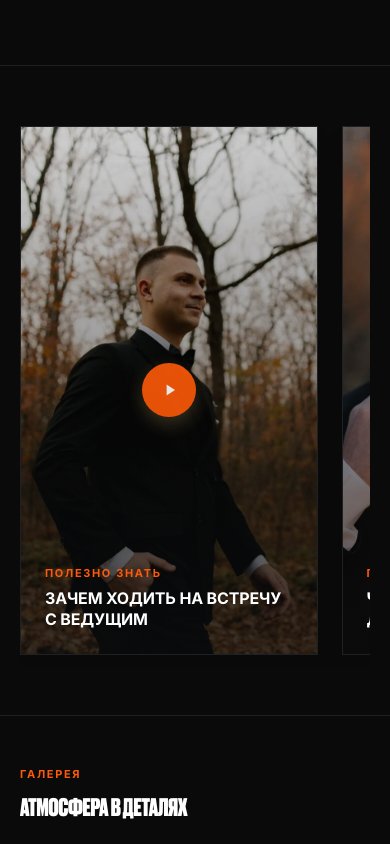
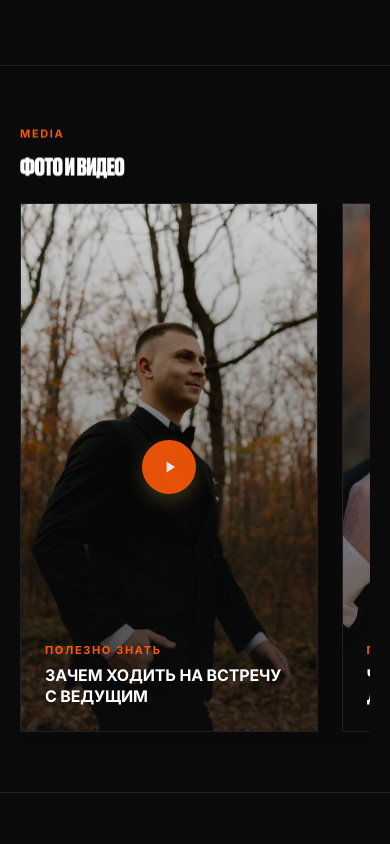
Before and after one commit to egorbagramyan0-bot/vladislav_dagaldiev, a React (Vite) app: page / in a window 390 px wide. Shown: the part 2720-3564 px from the top of the page. Built offline with nearby package versions, Linux system fonts and the light colour scheme.

Commit message:
feat: implement SEO audit recommendations: robots.txt, sitemap.xml, JSON-LD schemas, corrected heading levels, and image alt tags

```diff
--- a/index.html
+++ b/index.html
@@ -31,6 +31,72 @@
     <link rel="preconnect" href="https://fonts.googleapis.com">
     <link rel="preconnect" href="https://fonts.gstatic.com" crossorigin>
     <link href="https://fonts.googleapis.com/css2?family=Inter:wght@300;400;500;600;700&family=Manrope:wght@300;400;500;600;700;800&display=swap" rel="stylesheet">
+
+    <!-- Structured Data (JSON-LD) Yandex/Google Rich Snippets -->
+    <script type="application/ld+json">
+      {
+        "@context": "https://schema.org",
+        "@type": ["Person", "LocalBusiness"],
+        "@id": "https://vladislav-dagaldiev.ru/#person",
+        "name": "Владислав Дагалдиев",
+        "jobTitle": "Ведущий мероприятий",
+        "description": "Современный ведущий для свадеб и частных событий. Атмосфера без неловких конкурсов, живое общение, продуманный сценарий.",
+        "url": "https://vladislav-dagaldiev.ru",
+        "telephone": "+7 (918) 513-29-40",
+        "image": "https://vladislav-dagaldiev.ru/hero10.webp",
+        "address": {
+          "@type": "PostalAddress",
+          "addressLocality": "Ростов-на-Дону",
+          "addressRegion": "Ростовская область",
+          "addressCountry": "RU"
+        },
+        "sameAs": [
+          "https://t.me/VladislavDagaldiev",
+          "https://vk.com/vladislavdagaldiev",
+          "https://www.instagram.com/vladislav_dagaldiev/"
+        ]
+      }
+    </script>
+    <script type="application/ld+json">
+      {
+        "@context": "https://schema.org",
+        "@type": "FAQPage",
+        "mainEntity": [
+          {
+            "@type": "Question",
+            "name": "Что будет на первой встрече с вами?",
+            "acceptedAnswer": {
+              "@type": "Answer",
+              "text": "Вначале мы с вами просто знакомимся и общаемся, ведь очень важно почувствовать коннект. Если вы уже знаете, какое мероприятие хотите — я помогу воплотить ваши идеи и подскажу, как их лучше реализовать. Если идей пока нет, мы определимся с форматом: нужны ли традиции, конкурсы или лучше обойтись без них. Я расскажу о структуре вечера и о том, как буду работать с вашими гостями."
+            }
+          },
+          {
+            "@type": "Question",
+            "name": "Будут ли перерывы на танцы и свободное общение?",
+            "acceptedAnswer": {
+              "@type": "Answer",
+              "text": "Обязательно! Я соблюдаю строгий баланс между программой и свободным временем. Прекрасно понимаю, что гостям нужно потанцевать, поболтать друг с другом, выйти подышать воздухом. Программа будет гармоничной, чтобы никто не устал и все отдохнули с удовольствием."
+            }
+          },
+          {
+            "@type": "Question",
+            "name": "У нас будет и молодежь, и старшее поколение. Как объединить гостей?",
+            "acceptedAnswer": {
+              "@type": "Answer",
+              "text": "Я подбираю интерактивы и темы для общения так, чтобы комфортно чувствовали себя абсолютно все. Мой юмор понятен каждому поколению, а программа исключает неловкие моменты. На празднике будет весело и молодежи, и вашим родителям, дедушкам и бабушкам."
+            }
+          },
+          {
+            "@type": "Question",
+            "name": "Какую музыку будет включать DJ?",
+            "acceptedAnswer": {
+              "@type": "Answer",
+              "text": "Исключительно ту, которую любите вы и ваши гости. Мероприятие — ваш праздник, поэтому плейлист создается с учетом ваших предпочтений (вы можете передать список любимых треков и ограничений заранее). Если конкретных пожеланий нет, наш диджей сам отлично подстроится под настроение танцпола."
+            }
+          }
+        ]
+      }
+    </script>
   </head>
   <body>
     <div id="root"></div>
--- a/src/components/PageTransitionLoader.jsx
+++ b/src/components/PageTransitionLoader.jsx
@@ -53,7 +53,7 @@ export default function PageTransitionLoader() {
   return (
     <div className={`loader-overlay ${fadeOut ? 'fade-out' : ''}`}>
       <div className="loader-content">
-        <h1 className="loader-name">ВЛАДИСЛАВ ДАГАЛДИЕВ</h1>
+        <div className="loader-name">ВЛАДИСЛАВ ДАГАЛДИЕВ</div>
         <div className="loader-progress-container">
           <div className="loader-progress-bar"></div>
         </div>
--- a/src/components/Reviews.jsx
+++ b/src/components/Reviews.jsx
@@ -101,7 +101,7 @@ export default function Reviews() {
                   {/* Visual Portrait */}
                   <div className="review-visual">
                     <div className="review-image-wrapper">
-                      <img src={item.img} alt={item.names} className="review-image" />
+                      <img src={item.img} alt={item.names || "Отзыв о ведущем Владиславе Дагалдиеве"} className="review-image" />
                     </div>
                   </div>
                   {/* Quote content */}
@@ -111,7 +111,7 @@ export default function Reviews() {
                       {item.quote}
                     </blockquote>
                     <div className="review-author-meta">
-                      {item.names && <h4 className="review-author-names">{item.names}</h4>}
+                      {item.names && <h3 className="review-author-names">{item.names}</h3>}
                     </div>
                   </div>
                 </div>
--- a/src/components/Videos.css
+++ b/src/components/Videos.css
@@ -616,3 +616,36 @@
     width: 170px;
   }
 }
+
+/* Videos section header styling (reused from gallery header style) */
+.videos-header {
+  margin-bottom: 40px;
+  text-align: left;
+}
+
+.videos-label {
+  font-family: 'Inter', sans-serif;
+  font-size: 11px;
+  text-transform: uppercase;
+  letter-spacing: 0.15em;
+  color: var(--accent-gold);
+  font-weight: 700;
+  margin-bottom: 8px;
+  display: block;
+}
+
+.videos-title {
+  font-family: 'Druk Cyr', sans-serif;
+  font-size: clamp(24px, 3.5vw, 38px);
+  font-weight: 900;
+  color: var(--dark-accent);
+  text-transform: uppercase;
+  margin: 0;
+  line-height: 1.15;
+}
+
+@media (max-width: 768px) {
+  .videos-header {
+    margin-bottom: 24px;
+  }
+}
--- a/src/components/Videos.jsx
+++ b/src/components/Videos.jsx
@@ -355,6 +355,10 @@ export default function Videos() {
   return (
     <section id="videos" className="videos-section">
       <div className="container">
+        <div className="videos-header reveal-element">
+          <span className="videos-label">Media</span>
+          <h2 className="videos-title">Фото и видео</h2>
+        </div>
         <div className="videos-carousel-wrapper reveal-element">
           {showNavigation && (
             <>
@@ -418,7 +422,7 @@ export default function Videos() {
         <div className="container">
           <div className="gallery-header">
             <span className="gallery-category">Галерея</span>
-            <h3 className="gallery-title">{"Атмосфера в\u00a0деталях"}</h3>
+            <h2 className="gallery-title">{"Атмосфера в\u00a0деталях"}</h2>
           </div>
         </div>
 
```
Also changed, not shown: public/robots.txt (added), 2 other files (tests, documents, lock files or other folders).
